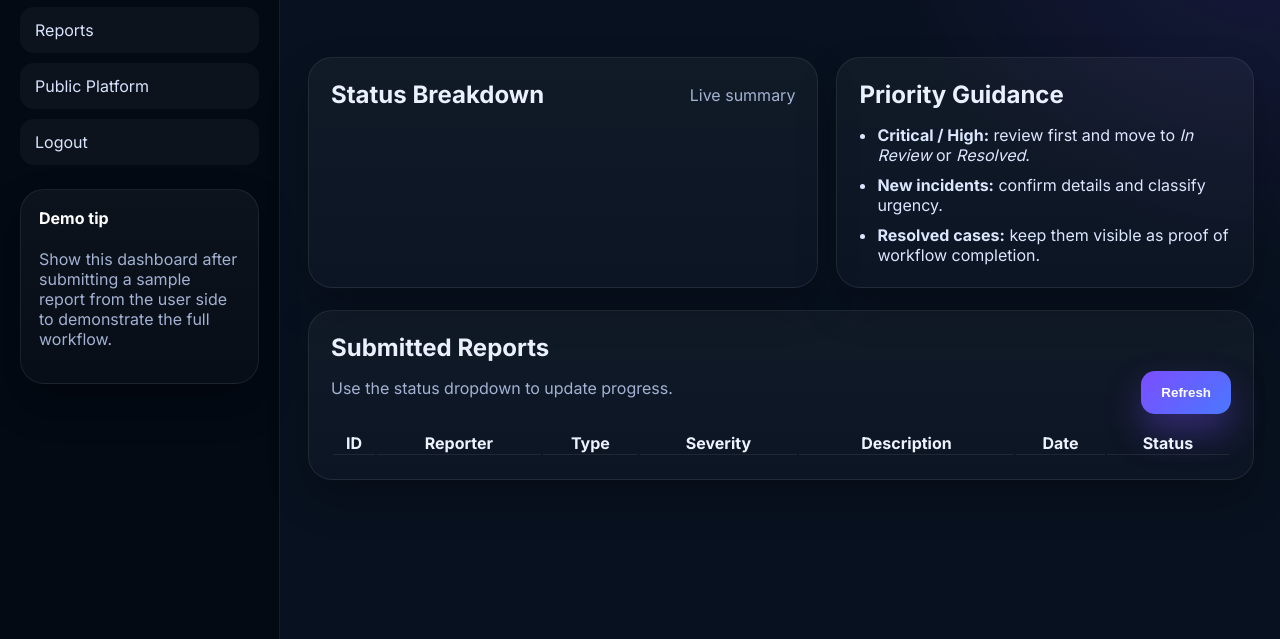
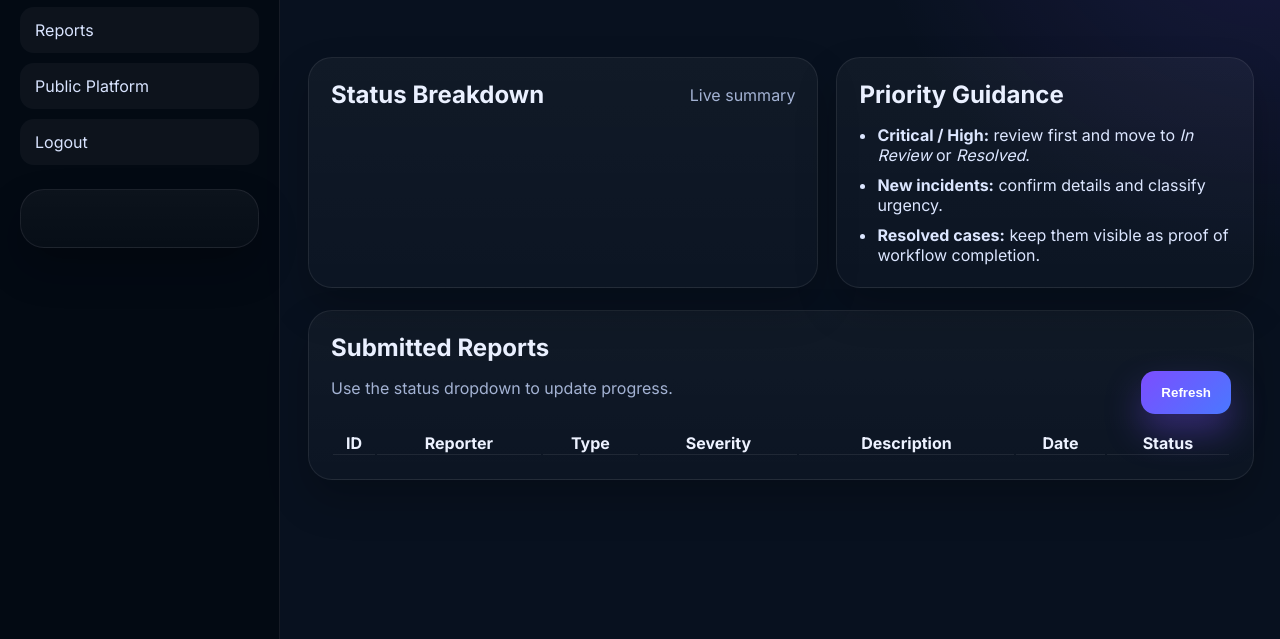
Before and after one commit to mutaganzwa-desire/secureu, a website: page public/admin/index.html in a window 1280 px wide. Shown: the part 161-800 px from the top of the page. Drawn offline with Linux system fonts and the light colour scheme; no server answers.

Commit message:
Update index.html

```diff
--- a/public/admin/index.html
+++ b/public/admin/index.html
@@ -28,8 +28,8 @@
       </nav>
 
       <div class="admin-side-card">
-        <h4>Demo tip</h4>
-        <p>Show this dashboard after submitting a sample report from the user side to demonstrate the full workflow.</p>
+        <h4></h4>
+        <p></p>
       </div>
     </aside>
 
```
